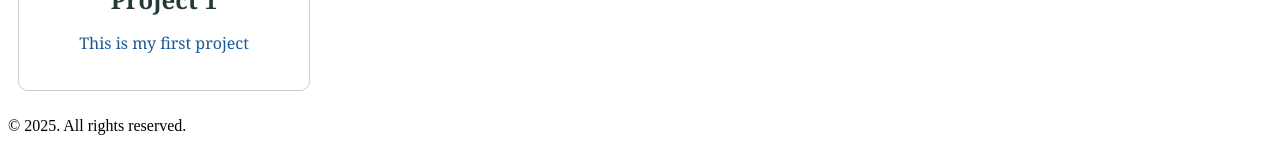
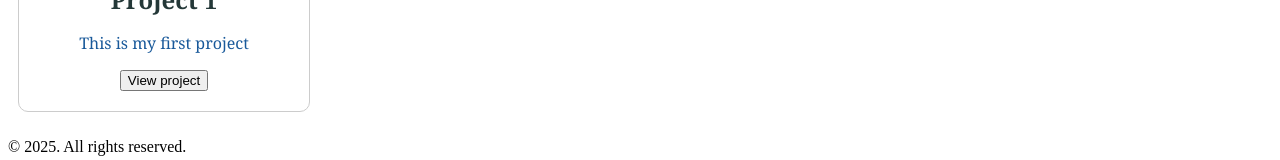
Before and after one commit to joseluis0528/my-react-portfolio, a React (Vite) app: page / in a window 1280 px wide. Shown: the part 427-587 px from the top of the page. Built offline with nearby package versions, Linux system fonts and the light colour scheme.

Commit message:
Added button to card

```diff
--- a/src/Projects.jsx
+++ b/src/Projects.jsx
@@ -6,6 +6,7 @@ function Projects() {
             <img className="card-image" src={weathericon} alt="project image"></img>
             <h2 className="card-title" >Project 1</h2>
             <p className="card-text" >This is my first project</p>
+            <button className="card-button">View project</button>
         </div>
     );
 }
```
